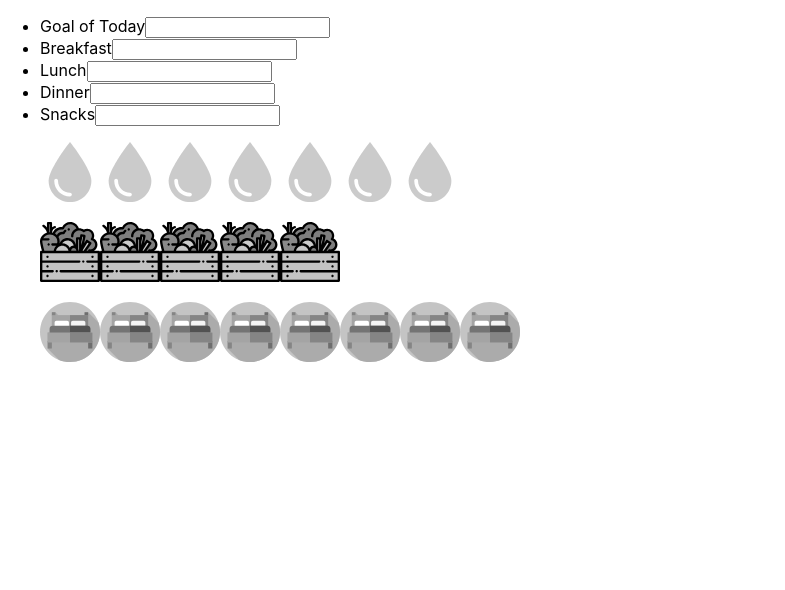
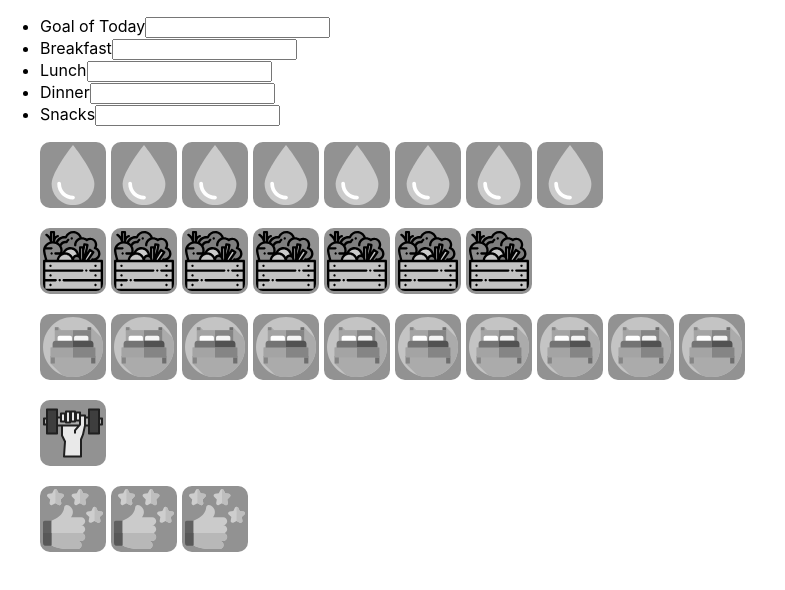
Before and after one commit to ShinyVerse/grub-o-meter, a React (Create React App) app: page / in a window 1280 px wide. Shown: the top 590 px of the page, without its empty margins (0-785 px from the left). Built offline with nearby package versions, Linux system fonts and the light colour scheme.

Commit message:
Include all elements in app

```diff
--- a/src/App.css
+++ b/src/App.css
@@ -5,4 +5,8 @@
 .icon {
   width: 60px;
   height: 60px;
+  background: #21a8ff;
+  padding: 3px;
+  border-radius: 15%;
+  margin-right: 5px;
 }
--- a/src/App.js
+++ b/src/App.js
@@ -4,6 +4,8 @@ import ImageTallyContainer from './components/ImageTallyContainer/ImageTallyCont
 import iconWater from './assets/water.svg';
 import iconVeg from './assets/veg.svg';
 import iconBed from './assets/bed.svg';
+import iconExercise from './assets/exercise.svg';
+import iconGoal from './assets/achievement.svg';
 import listItems from './assets/list.json';
 import './App.css';
 
@@ -15,9 +17,11 @@ class App extends Component {
     return (
       <div data-test='component-main-div' className='App'>
         <MealList list={list} />
-        <ImageTallyContainer type="water" icon={iconWater} amount={7}/>
-        <ImageTallyContainer type="veg" icon={iconVeg} amount={5}/>
-        <ImageTallyContainer type="bed" icon={iconBed} amount={8}/>
+        <ImageTallyContainer type="water" icon={iconWater} amount={8}/>
+        <ImageTallyContainer type="veg" icon={iconVeg} amount={7}/>
+        <ImageTallyContainer type="bed" icon={iconBed} amount={10}/>
+        <ImageTallyContainer type="exercise" icon={iconExercise} amount={1}/>
+        <ImageTallyContainer type="goals" icon={iconGoal} amount={3}/>
       </div>
     );
   }
```
Also changed, not shown: src/assets/exercise.svg (added).
